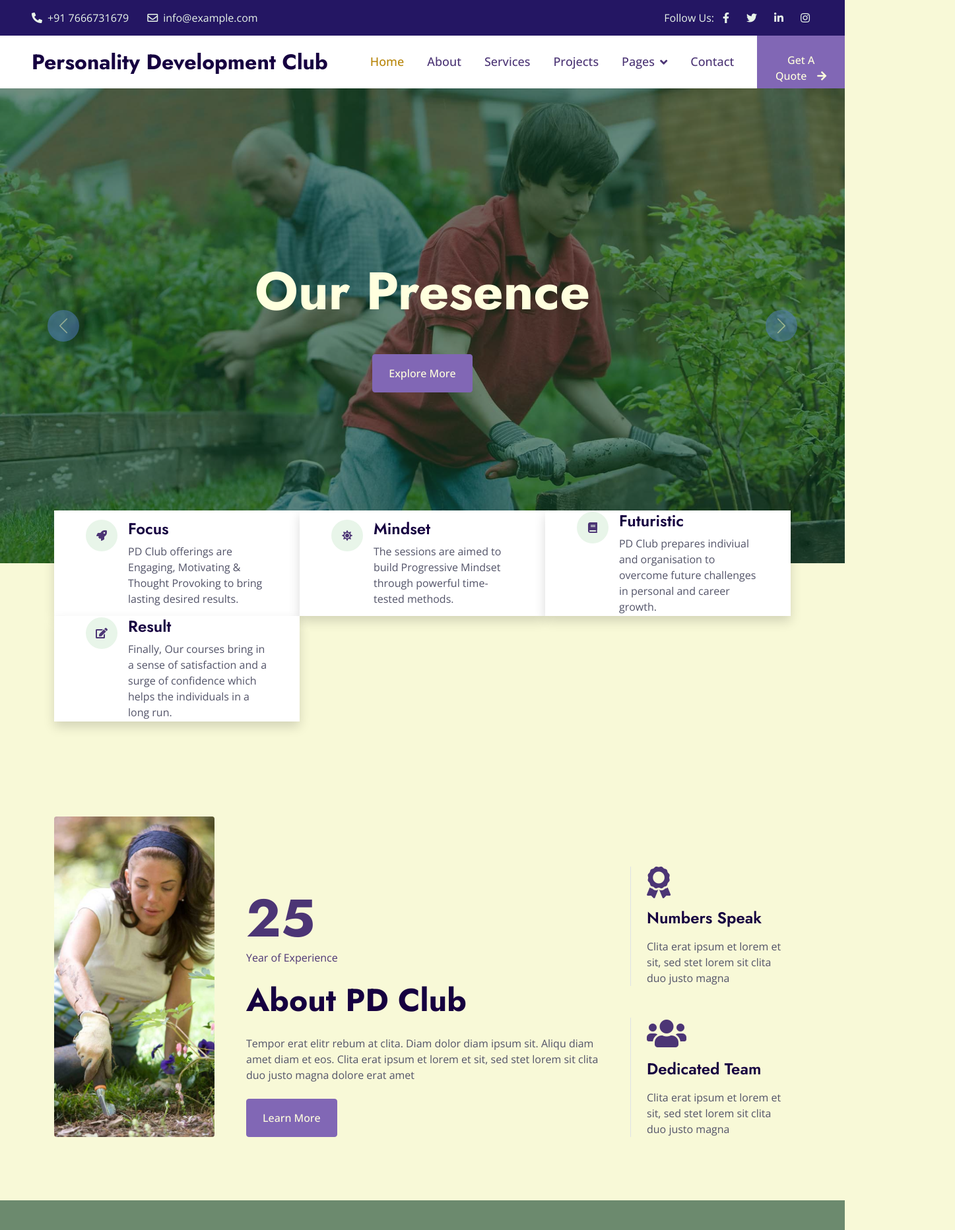
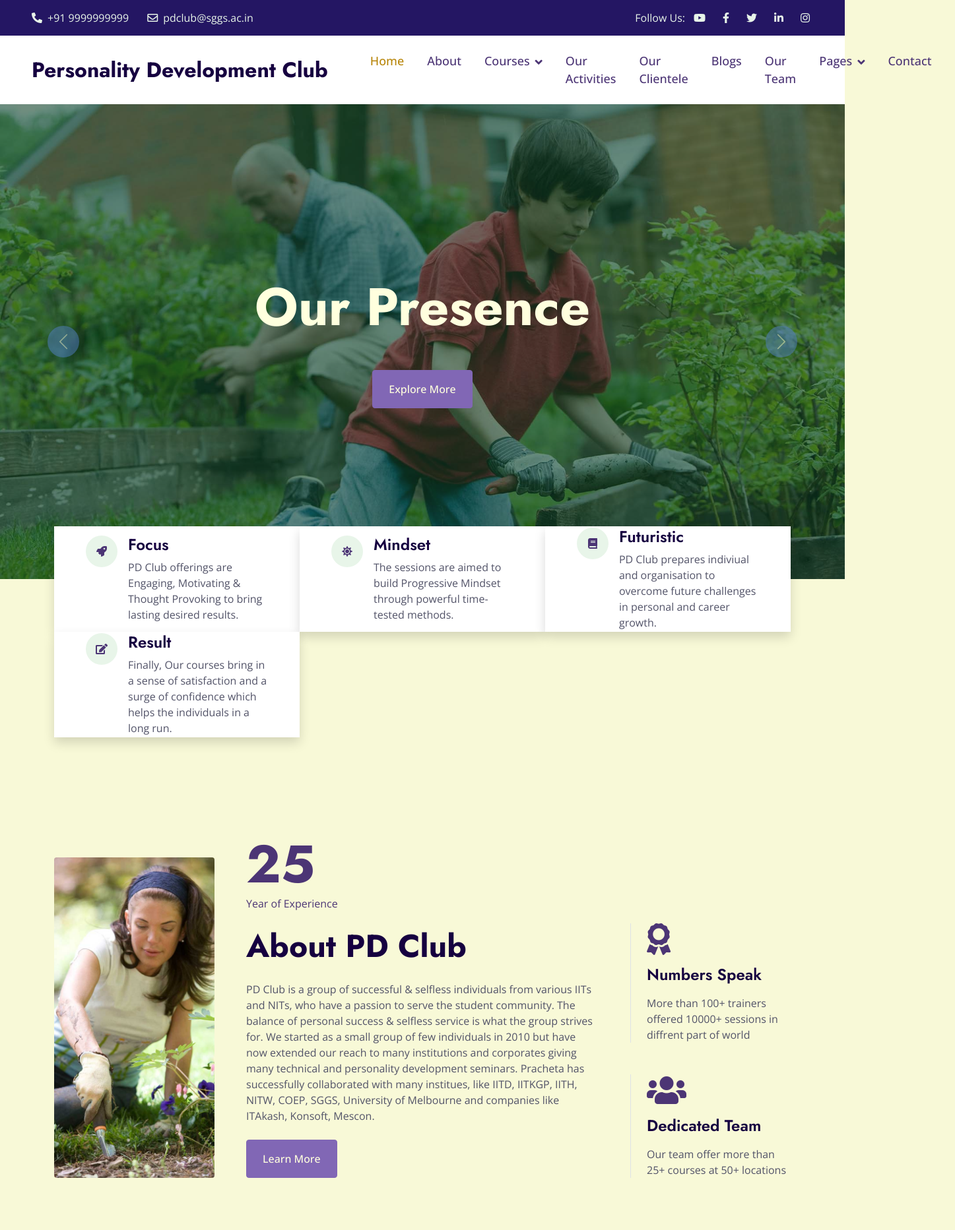
Before and after one commit to rohitkumarvc/PD-Club-Website, a plain HTML site: page index.html in a window 1280 px wide. Shown: the top 1865 px of the page at 66% size, 1447 px wide, since content can reach past the window. Drawn offline with nearby package versions, Linux system fonts and the light colour scheme.

Commit message:
Update index.html

```diff
--- a/index.html
+++ b/index.html
@@ -3,7 +3,7 @@
 
 <head>
     <meta charset="utf-8">
-    <title>Gardener - Gardening Website Template</title>
+    <title>PD Club</title>
     <meta content="width=device-width, initial-scale=1.0" name="viewport">
     <meta content="" name="keywords">
     <meta content="" name="description">
@@ -46,16 +46,17 @@
             <div class="col-lg-7 px-5 text-start">
                 <div class="h-100 d-inline-flex align-items-center me-4">
                     <span class="fa fa-phone-alt me-2"></span>
-                    <span>+91 7666731679</span>
+                    <span>+91 9999999999</span>
                 </div>
                 <div class="h-100 d-inline-flex align-items-center">
                     <span class="far fa-envelope me-2"></span>
-                    <span>info@example.com</span>
+                    <span>pdclub@sggs.ac.in</span>
                 </div>
             </div>
             <div class="col-lg-5 px-5 text-end">
                 <div class="h-100 d-inline-flex align-items-center mx-n2">
                     <span>Follow Us:</span>
+                    <a class="btn btn-link text-light" href=""><i class="fab fa-youtube"></i></a>
                     <a class="btn btn-link text-light" href=""><i class="fab fa-facebook-f"></i></a>
                     <a class="btn btn-link text-light" href=""><i class="fab fa-twitter"></i></a>
                     <a class="btn btn-link text-light" href=""><i class="fab fa-linkedin-in"></i></a>
@@ -79,21 +80,32 @@
             <div class="navbar-nav ms-auto p-4 p-lg-0">
                 <a href="index.html" class="nav-item nav-link active">Home</a>
                 <a href="about.html" class="nav-item nav-link">About</a>
-                <a href="service.html" class="nav-item nav-link">Services</a>
-                <a href="project.html" class="nav-item nav-link">Projects</a>
+                <!-- <a href="service.html" class="nav-item nav-link">Courses</a> -->
+                <div class="nav-item dropdown">
+                    <a href="#" class="nav-link dropdown-toggle" data-bs-toggle="dropdown">Courses</a>
+                    <div class="dropdown-menu bg-light m-0">
+                        <a href="#" class="dropdown-item">Technical Courses</a>
+                        <a href="#" class="dropdown-item">Personality Development Courses</a>
+                        <a href="#" class="dropdown-item">Course Certificate</a>
+                    </div>
+                </div>
+                <a href="#" class="nav-item nav-link">Our Activities</a>
+                <a href="#" class="nav-item nav-link">Our Clientele</a>
+                <a href="#" class="nav-item nav-link">Blogs</a>
+                <a href="#" class="nav-item nav-link">Our Team</a>
                 <div class="nav-item dropdown">
                     <a href="#" class="nav-link dropdown-toggle" data-bs-toggle="dropdown">Pages</a>
                     <div class="dropdown-menu bg-light m-0">
-                        <a href="feature.html" class="dropdown-item">Features</a>
-                        <a href="quote.html" class="dropdown-item">Free Quote</a>
-                        <a href="team.html" class="dropdown-item">Our Team</a>
+                        <!-- <a href="feature.html" class="dropdown-item">Features</a> -->
+                        <!-- <a href="quote.html" class="dropdown-item">Free Quote</a> -->
+                        <!-- <a href="team.html" class="dropdown-item">Our Team</a> -->
                         <a href="testimonial.html" class="dropdown-item">Testimonial</a>
                         <a href="404.html" class="dropdown-item">404 Page</a>
                     </div>
                 </div>
                 <a href="contact.html" class="nav-item nav-link">Contact</a>
             </div>
-            <a href="" class="btn btn-primary py-4 px-lg-4 rounded-0 d-none d-lg-block">Get A Quote<i class="fa fa-arrow-right ms-3"></i></a>
+            <!-- <a href="" class="btn btn-primary py-4 px-lg-4 rounded-0 d-none d-lg-block">Get A Quote<i class="fa fa-arrow-right ms-3"></i></a> -->
         </div>
     </nav>
     <!-- Navbar End -->
@@ -218,7 +230,9 @@
                     <h1 class="display-1 text-primary mb-0">25</h1>
                     <p class="text-primary mb-4">Year of Experience</p>
                     <h1 class="display-5 mb-4">About PD Club</h1>
-                    <p class="mb-4">Tempor erat elitr rebum at clita. Diam dolor diam ipsum sit. Aliqu diam amet diam et eos. Clita erat ipsum et lorem et sit, sed stet lorem sit clita duo justo magna dolore erat amet</p>
+                    <p class="mb-4">PD Club is a group of successful & selfless individuals from various IITs and NITs, who have a passion to serve the student community. The balance of personal success & selfless service is what the group strives for.
+
+                        We started as a small group of few individuals in 2010 but have now extended our reach to many institutions and corporates giving many technical and personality development seminars. Pracheta has successfully collaborated with many institues, like IITD, IITKGP, IITH, NITW, COEP, SGGS, University of Melbourne and companies like ITAkash, Konsoft, Mescon.</p>
                     <a class="btn btn-primary py-3 px-4" href="">Learn More</a>
                 </div>
                 <div class="col-lg-3 col-md-12 wow fadeInUp" data-wow-delay="0.5s">
@@ -227,14 +241,14 @@
                             <div class="border-start ps-4">
                                 <i class="fa fa-award fa-3x text-primary mb-3"></i>
                                 <h4 class="mb-3">Numbers Speak</h4>
-                                <span>Clita erat ipsum et lorem et sit, sed stet lorem sit clita duo justo magna</span>
+                                <span>More than 100+ trainers offered 10000+ sessions in diffrent part of world</span>
                             </div>
                         </div>
                         <div class="col-12 col-sm-6 col-lg-12">
                             <div class="border-start ps-4">
                                 <i class="fa fa-users fa-3x text-primary mb-3"></i>
                                 <h4 class="mb-3">Dedicated Team</h4>
-                                <span>Clita erat ipsum et lorem et sit, sed stet lorem sit clita duo justo magna</span>
+                                <span>Our team offer more than 25+ courses at 50+ locations</span>
                             </div>
                         </div>
                     </div>
@@ -277,7 +291,7 @@
 
 
     <!-- Features Start -->
-    <div class="container-xxl py-5">
+    <!-- <div class="container-xxl py-5">
         <div class="container">
             <div class="row g-5 align-items-center">
                 <div class="col-lg-6 wow fadeInUp" data-wow-delay="0.1s">
@@ -320,7 +334,7 @@
                 </div>
             </div>
         </div>
-    </div>
+    </div> -->
     <!-- Features End -->
 
 
@@ -382,14 +396,14 @@
                         <div class="service-img rounded">
                             <img class="img-fluid" src="img/service-4.jpg" alt="">
                         </div>
-                        <div class="service-text rounded p-5">
+                        <!-- <div class="service-text rounded p-5">
                             <div class="btn-square rounded-circle mx-auto mb-3">
                                 <img class="img-fluid" src="img/icon/icon-4.png" alt="Icon">
                             </div>
                             <h4 class="mb-3">Positive Thinker</h4>
                             <p class="mb-4">Special course designed to change your thinking and giving a positive outlook towards life.</p>
                             <a class="btn btn-sm" href=""><i class="fa fa-plus text-primary me-2"></i>Read More</a>
-                        </div>
+                        </div> -->
                     </div>
                 </div>
                 <!-- <div class="col-lg-4 col-md-6 wow fadeInUp" data-wow-delay="0.3s">
@@ -469,7 +483,7 @@
                                 </div>
                             </div> -->
                             <div class="col-12 text-center">
-                                <button class="btn btn-primary py-3 px-4" type="submit">Submit Now</button>
+                                <button class="btn btn-primary py-3 px-4" type="submit">Register Now!</button>
                             </div>
                         </div>
                     </div>
@@ -654,7 +668,7 @@
 
 
     <!-- Team Start -->
-    <div class="container-xxl py-5">
+    <!-- <div class="container-xxl py-5">
         <div class="container">
             <div class="text-center mx-auto wow fadeInUp" data-wow-delay="0.1s" style="max-width: 500px;">
                 <p class="fs-5 fw-bold text-primary">Our Team</p>
@@ -705,7 +719,7 @@
                 </div>
             </div>
         </div>
-    </div>
+    </div> -->
     <!-- Team End -->
 
 
```
